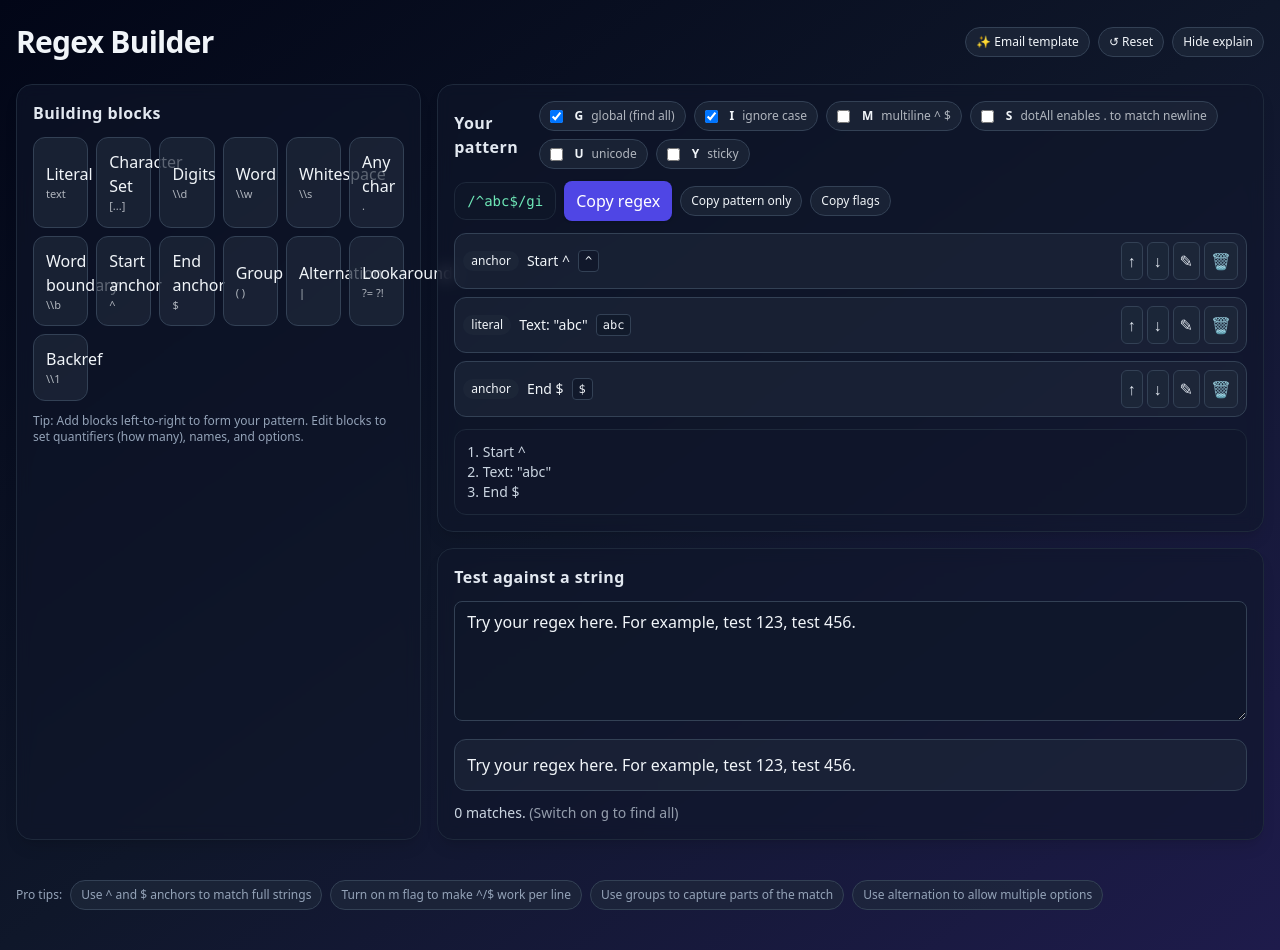
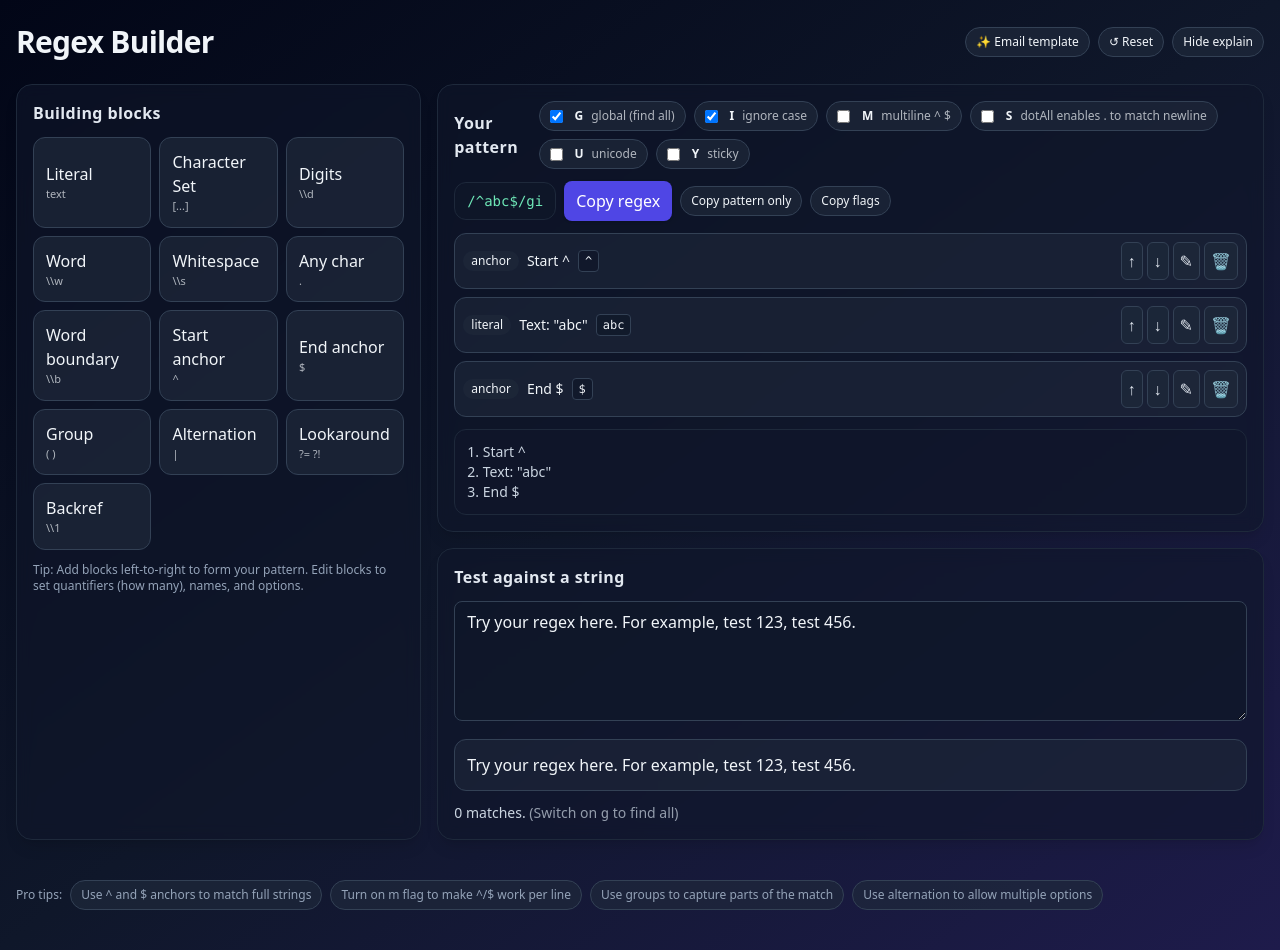
Before and after one commit to akanshSirohi/regex-gui, a React (Vite) app: page / in a window 1280 px wide. Built offline with nearby package versions, Linux system fonts and the light colour scheme.

Commit message:
Update Palette.jsx

```diff
--- a/src/components/Palette.jsx
+++ b/src/components/Palette.jsx
@@ -3,7 +3,7 @@
 
 export default function Palette({ onAdd, minimal }) {
   return (
-    <div className="grid grid-cols-1 sm:grid-cols-2 md:grid-cols-3 lg:grid-cols-6 gap-2">
+    <div className="grid grid-cols-1 sm:grid-cols-2 md:grid-cols-3 lg:grid-cols-3 gap-2">
       <button className="tile" onClick={() => onAdd(makeLiteral())}>Literal<span>text</span></button>
       <button className="tile" onClick={() => onAdd(makeCharClass())}>Character Set<span>[...]</span></button>
       <button className="tile" onClick={() => onAdd(makePredef("digit"))}>Digits<span>\\d</span></button>
```
